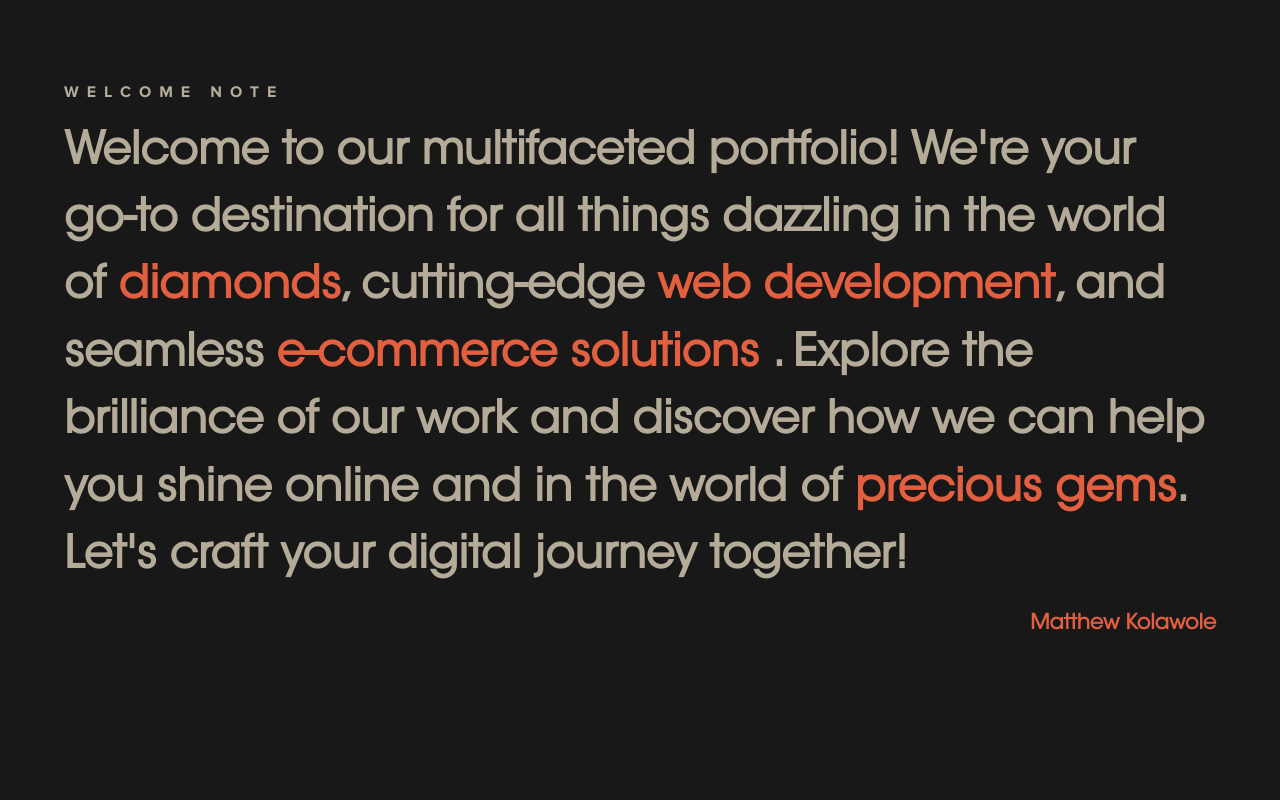
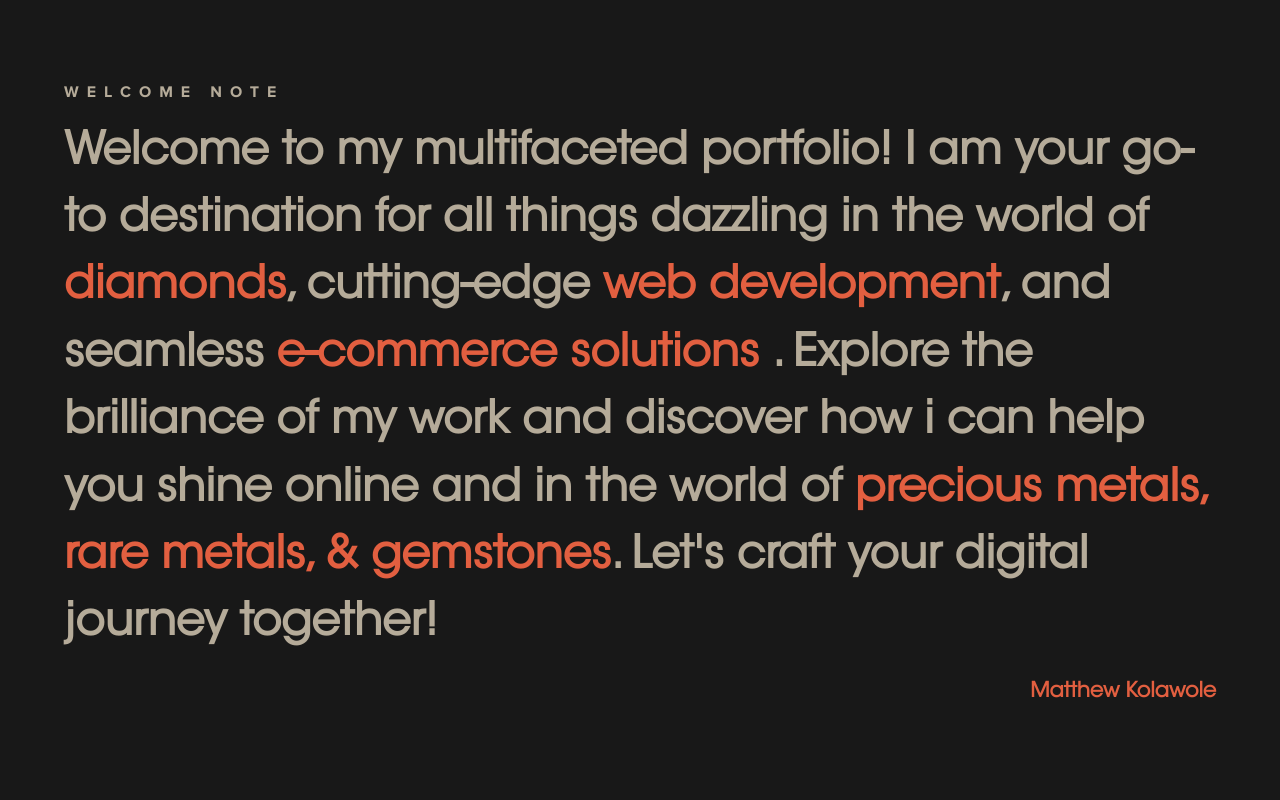
Before and after one commit to DavidWaza/matt-portfolio, a Next.js app: page / in a window 1280 px wide. Shown: the part 980-1780 px from the top of the page. Built offline with nearby package versions, Linux system fonts and the light colour scheme; a web font is replaced by a local one.

Commit message:
text corrections

```diff
--- a/src/components/ContactInfo.tsx
+++ b/src/components/ContactInfo.tsx
@@ -9,7 +9,7 @@ const ContactInfo = () => {
       <div className="mt-6">
         <p className="Proxima text-[#B5AB99] text-[2rem] text-center md:text-left md:text-[2.5rem]">Contact Info</p>
         <p className="avant-semi text-[#B5AB99] text-lg text-center md:text-left">
-          Reach out to our team, we will definitely cook the best deal to help
+          Reach out to me, i will definitely cook the best deal to help
           you get started.
         </p>
       </div>
--- a/src/pages/index.tsx
+++ b/src/pages/index.tsx
@@ -80,15 +80,15 @@ export default function Home() {
             />
             <div className="mt-[2vh]">
               <p className="text-[1.3rem] px-7 md:px-0 md:text-[2.8rem] leading-[31.2px] md:leading-[67.4px] avant-semi text-[#B5AB99]">
-                Welcome to our multifaceted portfolio! We&apos;re your go-to
+                Welcome to my multifaceted portfolio! I am your go-to
                 destination for all things dazzling in the world of{" "}
                 <span className="text-[#E25F40]">diamonds</span>, cutting-edge{" "}
                 <span className="text-[#E25F40]">web development</span>, and
                 seamless{" "}
                 <span className="text-[#E25F40]">e-commerce solutions</span> .
-                Explore the brilliance of our work and discover how we can help
+                Explore the brilliance of my work and discover how i can help
                 you shine online and in the world of{" "}
-                <span className="text-[#E25F40]">precious gems</span>.
+                <span className="text-[#E25F40]">precious metals, rare metals, & gemstones</span>.
                 Let&apos;s craft your digital journey together!
                 <br />
                 <span className="flex justify-center md:justify-end pt-10 md:pt-0 text-[.888rem] md:text-[1.3rem] text-[#E25F40]">
```
